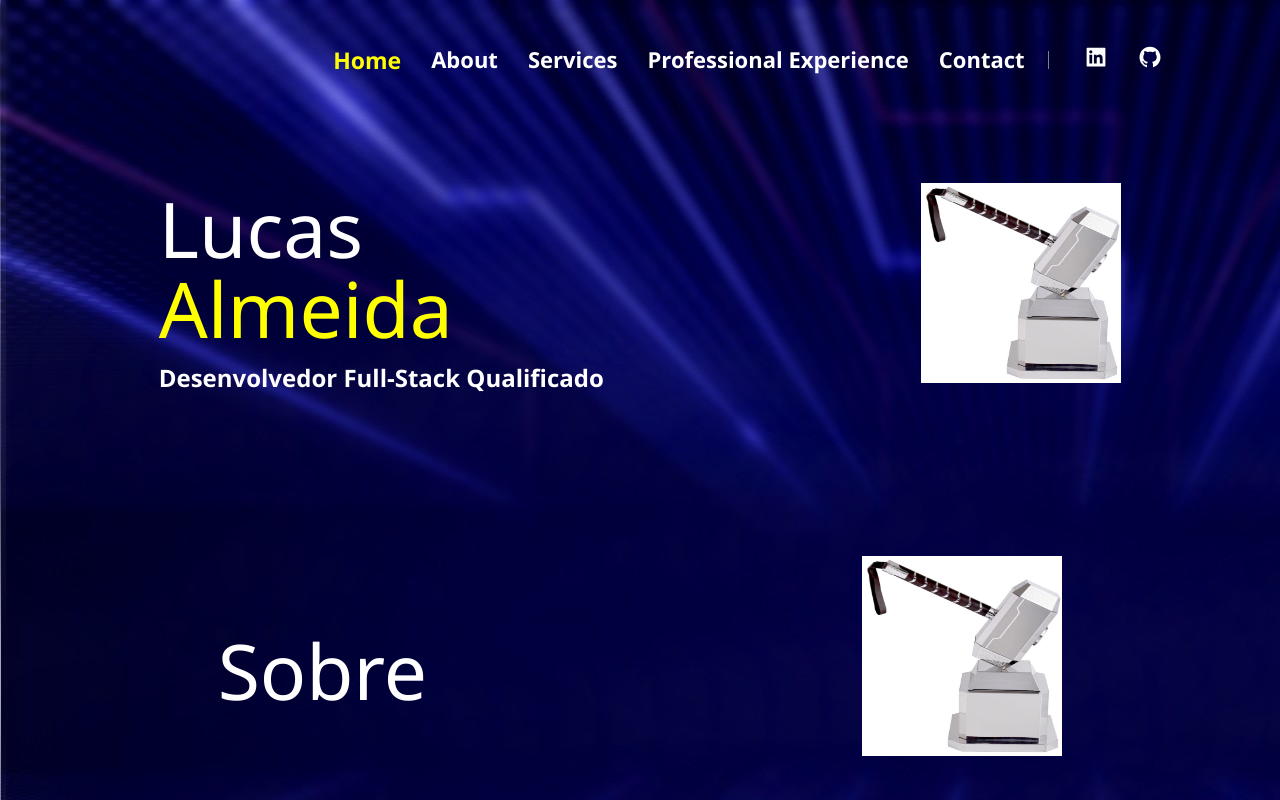
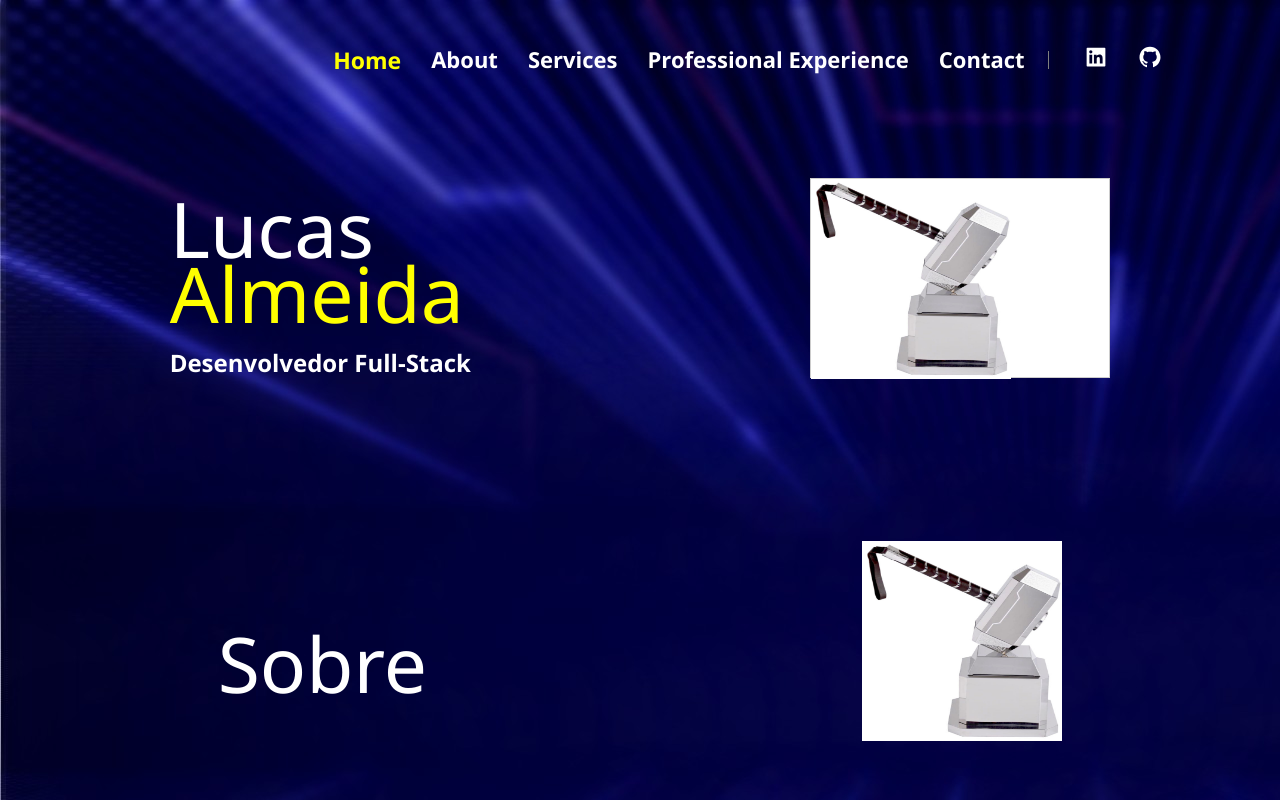
Before and after one commit to LucasPereira9/personalPortfolio, a Next.js app: page /en in a window 1280 px wide. Shown: the top 800 px of the page. Built offline with nearby package versions, Linux system fonts and the light colour scheme.

Commit message:
feat: component created

```diff
--- a/src/app/[locale]/page.module.css
+++ b/src/app/[locale]/page.module.css
@@ -17,7 +17,7 @@
     font-family: 'Segoe UI', Tahoma, Geneva, Verdana, sans-serif;
     font-weight: 400;
     color: white;
-    margin-bottom: -25px;
+    margin-bottom: -5vh;
 }
 .second_name {
     font-size: 6vw;
--- a/src/app/[locale]/page.tsx
+++ b/src/app/[locale]/page.tsx
@@ -1,6 +1,7 @@
 import Image from 'next/image';
 import styles from './page.module.css'
 import Header from '@/components/header';
+import AnimatedContainer from '@/components/animatedContainer';
 
 export default function Index() {
   return (
@@ -10,10 +11,12 @@ export default function Index() {
         <div>
             <p className={styles.first_name}>Lucas</p>
             <p className={styles.second_name}>Almeida</p>
-            <h2>Desenvolvedor Full-Stack Qualificado</h2>
+            <h2>Desenvolvedor Full-Stack</h2>
         </div>
         <div>
+          <AnimatedContainer>
           <Image width={200} height={200} src={'/assets/images/mjonir.jpg'} alt={'profile'} />
+          </AnimatedContainer>
         </div>
       </div>
       <div  style={{height: '50vh'}} id='about' className={styles.personal_info_container}>
--- /dev/null
+++ b/src/components/animatedContainer/animated.module.css
@@ -0,0 +1,15 @@
+.animated_container {
+    position: relative;
+    width: 300px; /* ajuste conforme necessário */
+    height: 200px; /* ajuste conforme necessário */
+    perspective: 1000px; /* Adicionando perspectiva para efeito 3D */
+  }
+
+  .content {
+    position: relative;
+    width: 100%;
+    height: 100%;
+    background-color: #fff; /* Cor de fundo do conteúdo */
+    border: 1px solid #ccc; /* Borda do conteúdo */
+    transition: transform 0.1s linear; /* Adicionando transição suave */
+  }
--- /dev/null
+++ b/src/components/animatedContainer/index.tsx
@@ -0,0 +1,46 @@
+"use client"
+import React, { useState } from 'react';
+import styles from './animated.module.css'
+
+const AnimatedContainer = ({ children }) => {
+    const containerRef = React.useRef(null);
+
+    React.useEffect(() => {
+        const handleMouseMove = (e) => {
+            const container = containerRef.current;
+            const boundingRect = container.getBoundingClientRect();
+            const centerX = boundingRect.left + boundingRect.width / 2;
+            const centerY = boundingRect.top + boundingRect.height / 2;
+            const offsetX = e.clientX - centerX;
+            const offsetY = e.clientY - centerY;
+            const maxRotation = 20;
+            const tiltX = (offsetY / boundingRect.height) * maxRotation;
+            const tiltY = -(offsetX / boundingRect.width) * maxRotation;
+                container.style.transform = `perspective(1000px) rotateX(${tiltX}deg) rotateY(${tiltY}deg)`;
+        };
+
+        const handleMouseLeave = () => {
+            const container = containerRef.current;
+            container.style.transform = 'none';
+        };
+
+        const container = containerRef.current;
+            container.addEventListener('mousemove', handleMouseMove);
+            container.addEventListener('mouseleave', handleMouseLeave);
+
+        return () => {
+            container.removeEventListener('mousemove', handleMouseMove);
+            container.removeEventListener('mouseleave', handleMouseLeave);
+        };
+    }, []);
+
+  return (
+    <div ref={containerRef} className={styles.animated_container}>
+      <div className={styles.content}>
+        {children}
+      </div>
+    </div>
+  );
+};
+
+export default AnimatedContainer;
```
